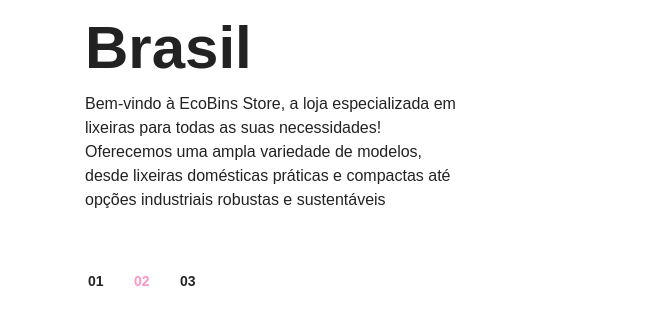
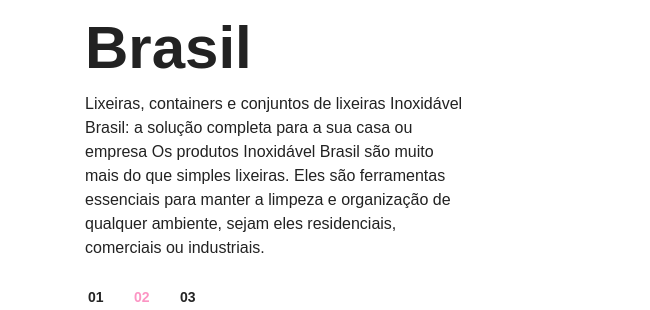
Before and after one commit to lazzss/Inoxid-velBrasil, a plain HTML site: page index.html in a window 1280 px wide. Shown: the part 317-627 px from the top of the page, 0-650 px from the left. Drawn offline with nearby package versions, Linux system fonts and the light colour scheme; grey boxes are pictures that could not be loaded; files whose address does not match are found by name.

Commit message:
Add files via upload

```diff
--- a/index.html
+++ b/index.html
@@ -112,7 +112,9 @@
                         <div class="row">
                            <div class="col-sm-6">
                               <h1 class="banner_taital">Inoxidavel Brasil</h1>
-                              <p class="banner_text">Bem-vindo à EcoBins Store, a loja especializada em lixeiras para todas as suas necessidades! Oferecemos uma ampla variedade de modelos, desde lixeiras domésticas práticas e compactas até opções industriais robustas e sustentáveis</p>
+                              <p class="banner_text">Lixeiras, containers e conjuntos de lixeiras Inoxidável Brasil: a solução completa para a sua casa ou empresa
+
+                                 Os produtos Inoxidável Brasil são muito mais do que simples lixeiras. Eles são ferramentas essenciais para manter a limpeza e organização de qualquer ambiente, sejam eles residenciais, comerciais ou industriais.</p>
 
                            </div>
                            <div class="col-sm-6">
@@ -126,7 +128,7 @@
                               <h1 class="banner_taital">Inoxidável Brasil</h1>
                               <p class="banner_text">Lixeiras, containers e conjuntos de lixeiras Inoxidável Brasil: a solução completa para a sua casa ou empresa
 
-                                 Os produtos Inoxidável Brasil são muito mais do que simples lixeiras. Eles são ferramentas essenciais para manter a limpeza e organização de qualquer ambiente, sejam eles residenciais, comerciais ou industriais.s</p>
+                                 Os produtos Inoxidável Brasil são muito mais do que simples lixeiras. Eles são ferramentas essenciais para manter a limpeza e organização de qualquer ambiente, sejam eles residenciais, comerciais ou industriais.</p>
 
                            </div>
                            <div class="col-sm-6">
```
